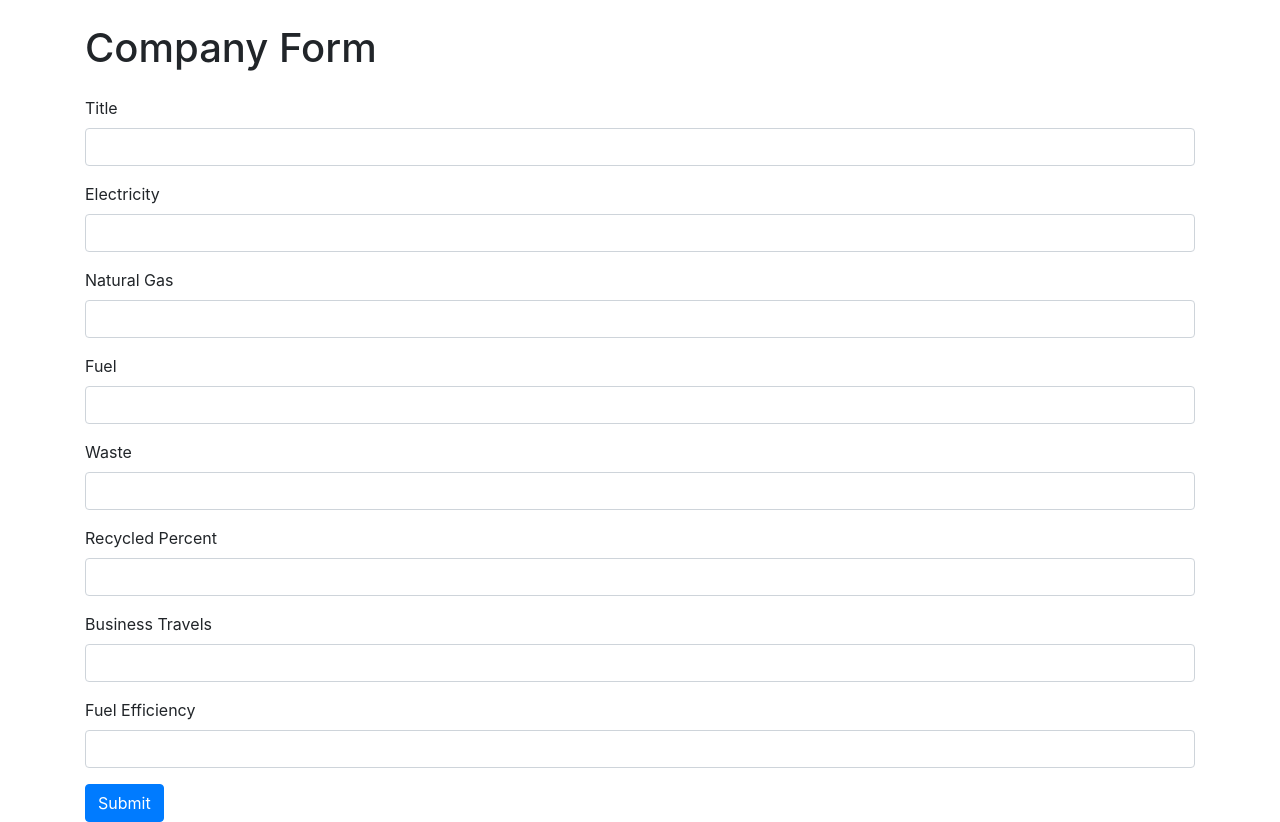
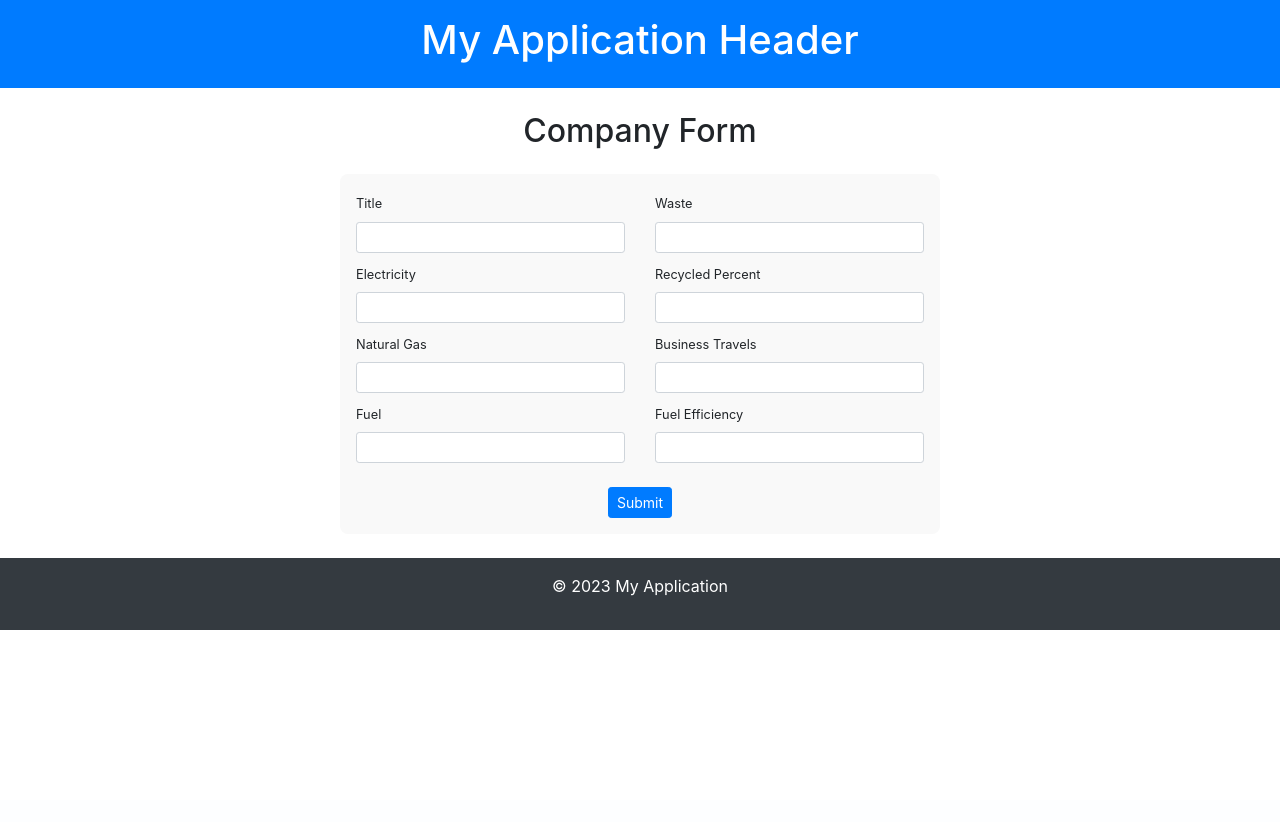
Before and after one commit to MHKamel/carbon_footprint, a Flask app: page / in a window 1280 px wide. After the commit the page ends 630 px from the top, so only its background shows below. Run offline with Flask 2, Linux system fonts and the light colour scheme; some libraries are stand-ins or nearby versions.

Commit message:
add the calculated carbon footprint fields, enhance design

```diff
--- a/app/forms.py
+++ b/app/forms.py
@@ -1,13 +1,13 @@
 from flask_wtf import FlaskForm
-from wtforms import StringField, IntegerField
-from wtforms.validators import DataRequired
+from wtforms import StringField, IntegerField, FloatField
+from wtforms.validators import DataRequired,NumberRange
 
 class CompanyForm(FlaskForm):
     title = StringField('Title', validators=[DataRequired()])
-    electricity = IntegerField('Electricity', validators=[DataRequired()])
-    natural_gas = IntegerField('Natural Gas', validators=[DataRequired()])
-    fuel = IntegerField('Fuel', validators=[DataRequired()])
-    waste = IntegerField('Waste', validators=[DataRequired()])
-    recycled_percent = IntegerField('Recycled Percent', validators=[DataRequired()])
-    business_travels = IntegerField('Business Travels', validators=[DataRequired()])
-    fuel_efficiency = IntegerField('Fuel Efficiency', validators=[DataRequired()])
+    electricity = IntegerField('Electricity', validators=[DataRequired(),NumberRange(min=0)])
+    natural_gas = IntegerField('Natural Gas', validators=[DataRequired(),NumberRange(min=0)])
+    fuel = IntegerField('Fuel', validators=[DataRequired(),NumberRange(min=0)])
+    waste = IntegerField('Waste', validators=[DataRequired(),NumberRange(min=0)])
+    recycled_percent = FloatField('Recycled Percent', validators=[DataRequired(),NumberRange(min=0, max=1)])
+    business_travels = IntegerField('Business Travels', validators=[DataRequired(),NumberRange(min=0)])
+    fuel_efficiency = FloatField('Fuel Efficiency', validators=[DataRequired(),NumberRange(min=0, max=1)])
--- a/app/seed.py
+++ b/app/seed.py
@@ -7,8 +7,8 @@ def seed_data():
     """Seed the database with initial data."""
     with app.app_context():
         companies = [
-            Company(title='Company A', electricity=10, natural_gas=20, fuel=30, waste=40, recycled_percent=50, business_travels=60, fuel_efficiency=70,energy_usage=3.0),
-            Company(title='Company B', electricity=5, natural_gas=10, fuel=15, waste=20, recycled_percent=25, business_travels=30, fuel_efficiency=35,energy_usage=1.5)
+            Company(title='Company A', electricity=10, natural_gas=20, fuel=30, waste=40, recycled_percent=50, business_travels=60, fuel_efficiency=70, energy_usage=3.0, waste_generation=2.0, business_travel=1.0, total=10.0),
+            Company(title='Company B', electricity=5, natural_gas=10, fuel=15, waste=20, recycled_percent=25, business_travels=30, fuel_efficiency=35, energy_usage=1.5, waste_generation=1.0, business_travel=0.5 , total=5.0)
         ]
         db.session.bulk_save_objects(companies)
         db.session.commit()
--- /dev/null
+++ b/app/templates/base.html
@@ -0,0 +1,27 @@
+<!DOCTYPE html>
+<html lang="en">
+<head>
+    <meta charset="UTF-8">
+    <meta name="viewport" content="width=device-width, initial-scale=1.0">
+    <title>{% block title %}My Application{% endblock %}</title>
+
+    <link href="https://stackpath.bootstrapcdn.com/bootstrap/4.5.2/css/bootstrap.min.css" rel="stylesheet">
+</head>
+<body>
+    <header class="bg-primary text-white text-center p-3">
+        <h1>My Application Header</h1>
+    </header>
+
+    <div class="container mt-4">
+        {% block content %}{% endblock %}
+    </div>
+
+    <footer class="bg-dark text-white text-center p-3 mt-4">
+        <p>&copy; 2023 My Application</p>
+    </footer>
+
+    <script src="https://code.jquery.com/jquery-3.5.1.slim.min.js"></script>
+    <script src="https://cdn.jsdelivr.net/npm/@popperjs/core@2.9.3/dist/umd/popper.min.js"></script>
+    <script src="https://stackpath.bootstrapcdn.com/bootstrap/4.5.2/js/bootstrap.min.js"></script>
+</body>
+</html>
--- a/app/templates/index.html
+++ b/app/templates/index.html
@@ -1,81 +1,107 @@
-<!--
-<!DOCTYPE html>
-<html lang="en">
-<head>
-    <meta charset="UTF-8">
-    <meta name="viewport" content="width=device-width, initial-scale=1.0">
-    <title>Company Form</title>
-</head>
-<body>
-    <h1>Company Form</h1>
-    <form method="POST" action="/">
+{% extends "base.html" %}
+
+{% block content %}
+<div class="container">
+    <h2 class="mt-4 mb-4 text-center">Company Form</h2>
+    <form method="POST" action="{{ url_for('main.index') }}" class="p-3" style="max-width: 600px; margin: auto; background-color: #f9f9f9; border-radius: 8px;">
         {{ form.hidden_tag() }}
-        {{ form.title.label }} {{ form.title() }}<br>
-        {{ form.electricity.label }} {{ form.electricity() }}<br>
-        {{ form.natural_gas.label }} {{ form.natural_gas() }}<br>
-        {{ form.fuel.label }} {{ form.fuel() }}<br>
-        {{ form.waste.label }} {{ form.waste() }}<br>
-        {{ form.recycled_percent.label }} {{ form.recycled_percent() }}<br>
-        {{ form.business_travels.label }} {{ form.business_travels() }}<br>
-        {{ form.fuel_efficiency.label }} {{ form.fuel_efficiency() }}<br>
-        <input type="submit" value="Submit">
-    </form>
-</body>
-</html>
--->
 
-<!DOCTYPE html>
-<html lang="en">
-<head>
-    <meta charset="UTF-8">
-    <meta name="viewport" content="width=device-width, initial-scale=1.0">
-    <title>Company Form</title>
+        <!-- Form-wide validation errors -->
+        {% if form.errors %}
+            <div class="alert alert-danger">
+                <ul>
+                    {% for field, field_errors in form.errors.items() %}
+                        {% for error in field_errors %}
+                            <li>{{ error }}</li>
+                        {% endfor %}
+                    {% endfor %}
+                </ul>
+            </div>
+        {% endif %}
 
-    <link href="https://stackpath.bootstrapcdn.com/bootstrap/4.5.2/css/bootstrap.min.css" rel="stylesheet">
-</head>
-<body>
-    <div class="container">
-        <h1 class="mt-4 mb-4">Company Form</h1>
-        <form method="POST" action="{{ url_for('main.index') }}">
-            {{ form.hidden_tag() }}
-            <div class="form-group">
-                {{ form.title.label(class="form-label") }}
-                {{ form.title(class="form-control") }}
+        <!-- Form Fields arranged in two columns -->
+        <div class="row">
+            <div class="col-md-6">
+                <!-- Title Field -->
+                <div class="form-group mb-2">
+                    {{ form.title.label(class="form-label small") }}
+                    {{ form.title(class="form-control form-control-sm") }}
+                    {% if form.title.errors %}
+                        <small class="text-danger">{{ form.title.errors[0] }}</small>
+                    {% endif %}
                 </div>
-            <div class="form-group">
-                {{ form.electricity.label(class="form-label") }}
-                {{ form.electricity(class="form-control") }}
+
+                <!-- Electricity Field -->
+                <div class="form-group mb-2">
+                    {{ form.electricity.label(class="form-label small") }}
+                    {{ form.electricity(class="form-control form-control-sm") }}
+                    {% if form.electricity.errors %}
+                        <small class="text-danger">{{ form.electricity.errors[0] }}</small>
+                    {% endif %}
                 </div>
-            <div class="form-group">
-                {{ form.natural_gas.label(class="form-label") }}
-                {{ form.natural_gas(class="form-control") }}
+
+                <!-- Natural Gas Field -->
+                <div class="form-group mb-2">
+                    {{ form.natural_gas.label(class="form-label small") }}
+                    {{ form.natural_gas(class="form-control form-control-sm") }}
+                    {% if form.natural_gas.errors %}
+                        <small class="text-danger">{{ form.natural_gas.errors[0] }}</small>
+                    {% endif %}
                 </div>
-            <div class="form-group">
-                {{ form.fuel.label(class="form-label") }}
-                {{ form.fuel(class="form-control") }}
+
+                <!-- Fuel Field -->
+                <div class="form-group mb-2">
+                    {{ form.fuel.label(class="form-label small") }}
+                    {{ form.fuel(class="form-control form-control-sm") }}
+                    {% if form.fuel.errors %}
+                        <small class="text-danger">{{ form.fuel.errors[0] }}</small>
+                    {% endif %}
                 </div>
-            <div class="form-group">
-                {{ form.waste.label(class="form-label") }}
-                {{ form.waste(class="form-control") }}
             </div>
-            <div class="form-group">
-                {{ form.recycled_percent.label(class="form-label") }}
-                {{ form.recycled_percent(class="form-control") }}
+
+            <div class="col-md-6">
+                <!-- Waste Field -->
+                <div class="form-group mb-2">
+                    {{ form.waste.label(class="form-label small") }}
+                    {{ form.waste(class="form-control form-control-sm") }}
+                    {% if form.waste.errors %}
+                        <small class="text-danger">{{ form.waste.errors[0] }}</small>
+                    {% endif %}
                 </div>
-            <div class="form-group">
-                {{ form.business_travels.label(class="form-label") }}
-                {{ form.business_travels(class="form-control") }}
+
+                <!-- Recycled Percent Field -->
+                <div class="form-group mb-2">
+                    {{ form.recycled_percent.label(class="form-label small") }}
+                    {{ form.recycled_percent(class="form-control form-control-sm") }}
+                    {% if form.recycled_percent.errors %}
+                        <small class="text-danger">{{ form.recycled_percent.errors[0] }}</small>
+                    {% endif %}
                 </div>
-            <div class="form-group">
-                {{ form.fuel_efficiency.label(class="form-label") }}
-                {{ form.fuel_efficiency(class="form-control") }}
+
+                <!-- Business Travels Field -->
+                <div class="form-group mb-2">
+                    {{ form.business_travels.label(class="form-label small") }}
+                    {{ form.business_travels(class="form-control form-control-sm") }}
+                    {% if form.business_travels.errors %}
+                        <small class="text-danger">{{ form.business_travels.errors[0] }}</small>
+                    {% endif %}
                 </div>
-            <button type="submit" class="btn btn-primary">Submit</button>
+
+                <!-- Fuel Efficiency Field -->
+                <div class="form-group mb-2">
+                    {{ form.fuel_efficiency.label(class="form-label small") }}
+                    {{ form.fuel_efficiency(class="form-control form-control-sm") }}
+                    {% if form.fuel_efficiency.errors %}
+                        <small class="text-danger">{{ form.fuel_efficiency.errors[0] }}</small>
+                    {% endif %}
+                </div>
+            </div>
+        </div>
+
+        <!-- Submit Button -->
+        <div class="text-center mt-3">
+            <button type="submit" class="btn btn-primary btn-sm">Submit</button>
+        </div>
     </form>
 </div>
-
-    <script src="https://code.jquery.com/jquery-3.5.1.slim.min.js"></script>
-    <script src="https://cdn.jsdelivr.net/npm/@popperjs/core@2.9.3/dist/umd/popper.min.js"></script>
-    <script src="https://stackpath.bootstrapcdn.com/bootstrap/4.5.2/js/bootstrap.min.js"></script>
-</body>
-</html>
+{% endblock %}
```
Also changed, not shown: app/models.py (+9 -4 lines), app/templates/companies.html (+15 -20 lines), app.db. Lines whose indentation alone changed are shown as unchanged.
